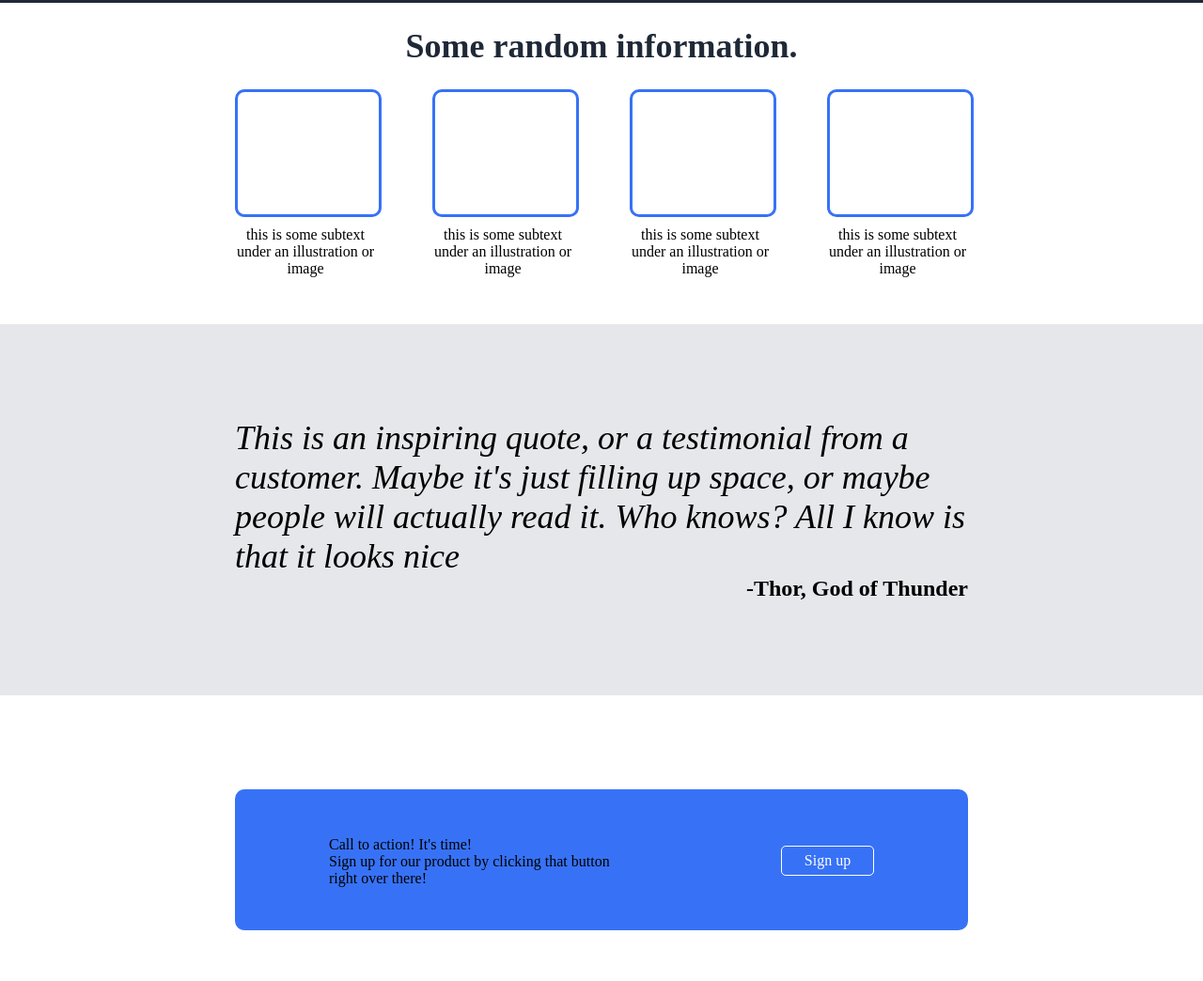
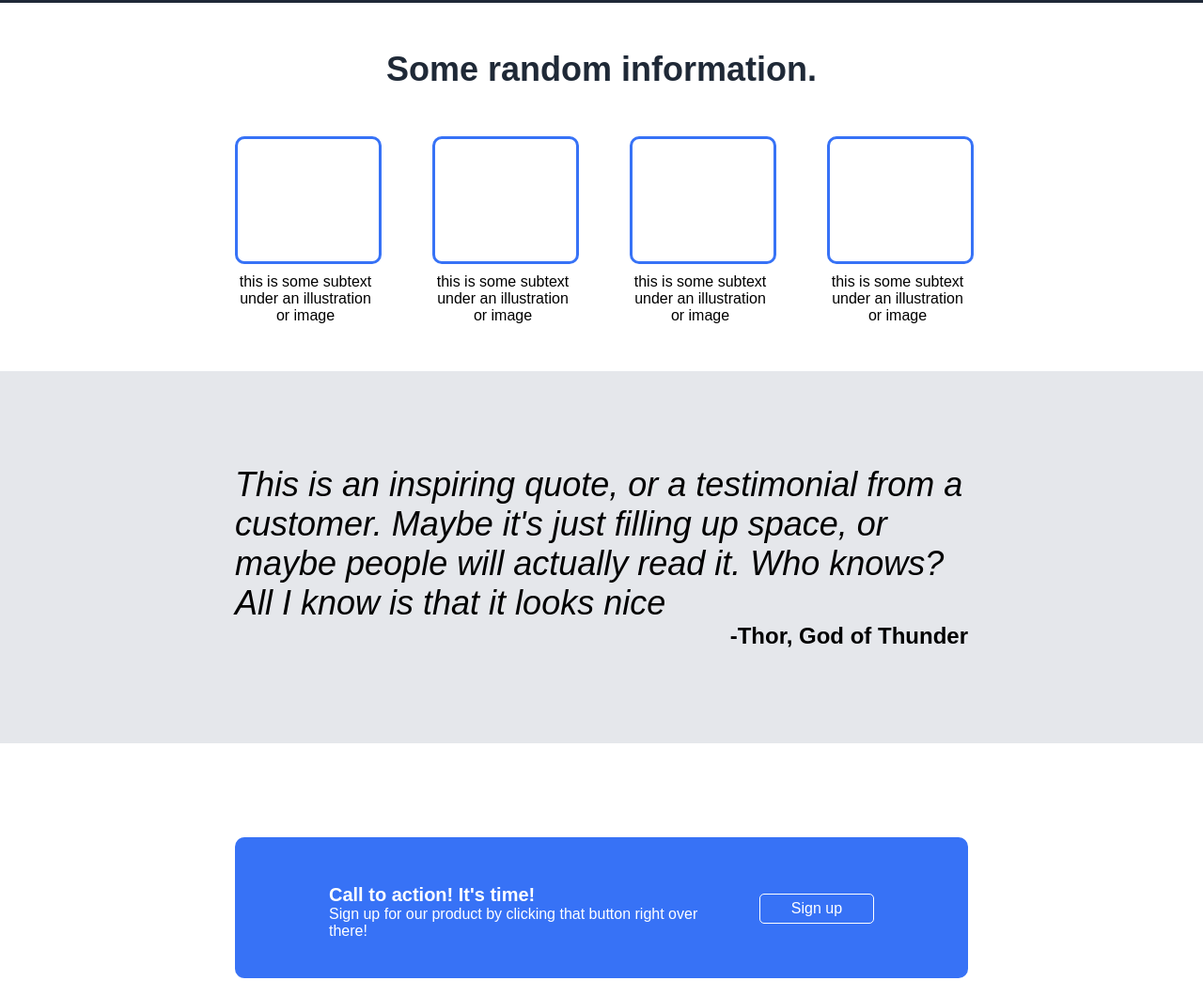
Before and after one commit to MRZHD1/landing-page, a plain HTML site: page index.html in a window 1280 px wide. Shown: the part 539-1583 px from the top of the page at 94% size. Drawn offline with Linux system fonts and the light colour scheme.

Commit message:
Fixing bottom width

```diff
--- a/style.css
+++ b/style.css
@@ -3,7 +3,7 @@ body {
     margin: 0;
 }
 * {
-    font-family: 'Times New Roman', Times, serif;
+    font-family: Arial, Helvetica, sans-serif;
 }
 body {
     display:flex;
@@ -68,8 +68,8 @@ body {
     flex: 1 1 auto;
 }
 .one > .title {
-    margin-top: 25px;
-    margin-bottom: 25px;
+    margin-top: 50px;
+    margin-bottom: 50px;
     text-align: center;
     color: #1F2937;
     font-size: 36px;
@@ -128,17 +128,25 @@ body {
 }
 .three > .box {
     display: flex;
+    flex-direction: row;
     height: 50px;
+    width: 100%;
     justify-content: space-between;
 }
 .three > .box > .sign-up {
-    margin-left: 152px;
     border-style: solid;
     border-color: white;
     border-width: 1px;
 }
-.three > .content > * {
+.three > .box > .content {
+    width:420px;
+}
+.three > .box > .content > * {
     color: white;
+}
+.three > .box > .content > .title {
+    font-size: 20px;
+    font-weight: 700;
 }
 #footer {
     display:flex;
```
